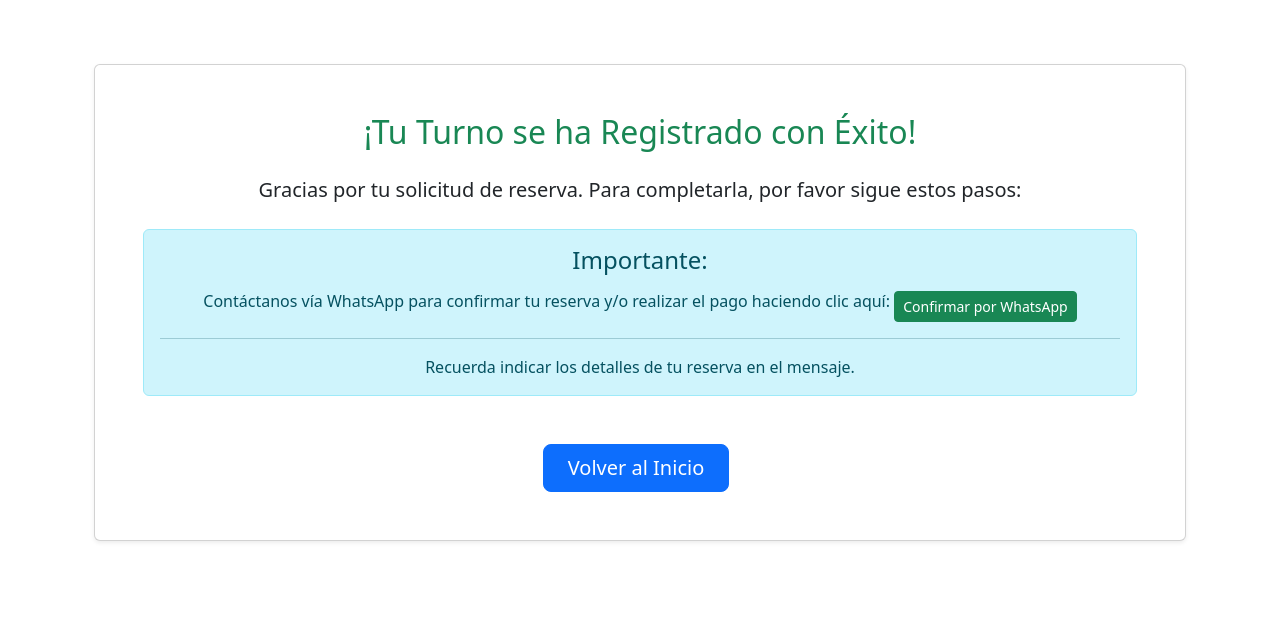
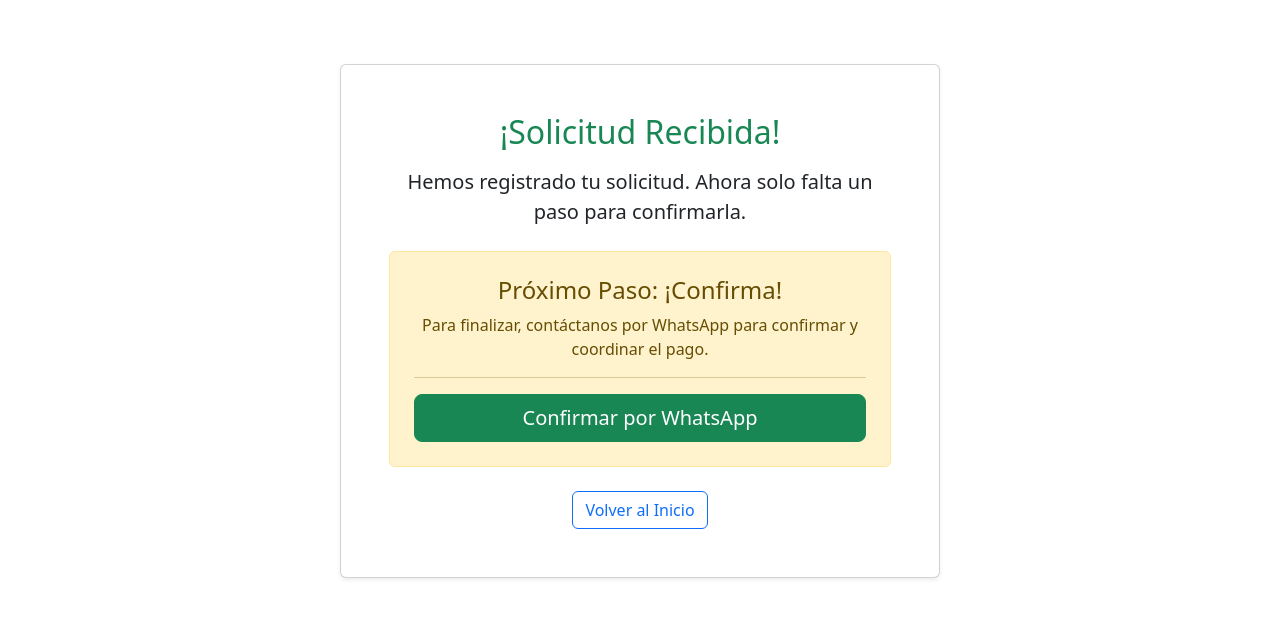
Before and after one commit to FacuMaza/canchas, a Django app: page /reserva-exitosa/ in a window 1280 px wide. Shown: the part 56-681 px from the top of the page. Run offline with Django 5.2, Linux system fonts and the light colour scheme; some libraries are stand-ins or nearby versions.

Commit message:
mod html,vistas

```diff
--- a/canchas/templates/historial_view.html
+++ b/canchas/templates/historial_view.html
@@ -43,7 +43,7 @@
   <div class="row">
       <div class="col-md-6">
           <h2>Últimos Ingresos</h2>
-          <a href="{% url 'ingreso-create' %}" class="btn btn-sm btn-success mb-2">Nuevo Ingreso</a>
+          <a href="{% url 'movimiento-rapido-create' %}" class="btn btn-sm btn-success mb-2">Nuevo Ingreso</a>
           <div class="table-responsive">
               <table class="table table-sm table-striped">
                   <thead><tr><th>Fecha</th><th>Monto</th><th>Descripción</th><th>Reserva</th></tr></thead>
@@ -65,7 +65,7 @@
       </div>
       <div class="col-md-6">
           <h2>Últimos Egresos</h2>
-           <a href="{% url 'egreso-create' %}" class="btn btn-sm btn-danger mb-2">Nuevo Egreso</a>
+           <a href="{% url 'movimiento-rapido-create' %}" class="btn btn-sm btn-danger mb-2">Nuevo Egreso</a>
           <div class="table-responsive">
               <table class="table table-sm table-striped">
                    <thead><tr><th>Fecha</th><th>Monto</th><th>Categoría</th><th>Descripción</th></tr></thead>
--- a/canchas/templates/reserva_exitosa.html
+++ b/canchas/templates/reserva_exitosa.html
@@ -2,43 +2,72 @@
 {% load static %}
 {% load i18n %}
 
-{% block title %}Reserva Registrada con Éxito{% endblock %}
+{% block title %}{{ titulo_pagina }}{% endblock %}
 
 {% block content %}
-<div class="container py-5 text-center">
-    <div class="card shadow-sm">
-        <div class="card-body p-5">
+<div class="container py-5">
+    <div class="mx-auto" style="max-width: 600px;">
+        <div class="card shadow-sm text-center">
+            <div class="card-body p-4 p-md-5">
+
                 <i class="bi bi-check-circle-fill text-success display-1 mb-3"></i>
-            <h2 class="card-title text-success">¡Tu Turno se ha Registrado con Éxito!</h2>
-            <p class="lead mt-4">
-                Gracias por tu solicitud de reserva. Para completarla, por favor sigue estos pasos:
-            </p>
+                <h2 class="card-title text-success mb-3">¡Solicitud Recibida!</h2>
+                <p class="lead">Hemos registrado tu solicitud. Ahora solo falta un paso para confirmarla.</p>
 
-            <div class="alert alert-info mt-4" role="alert">
-                <h4 class="alert-heading">Importante:</h4>
-                <p>
-                    Contáctanos vía WhatsApp para confirmar tu reserva y/o realizar el pago haciendo clic aquí:
+                <!-- ESTE BLOQUE AHORA MOSTRARÁ TODOS LOS DATOS CORRECTAMENTE -->
+                {% if reserva_info %}
+                <div class="card my-4 text-start">
+                    <div class="card-header fw-bold">
+                        Resumen de tu Reserva
+                    </div>
+                    <ul class="list-group list-group-flush">
+                        <li class="list-group-item d-flex justify-content-between align-items-center">
+                            Cancha:
+                            <strong>{{ reserva_info.cancha_nombre }}</strong>
+                        </li>
+                        <li class="list-group-item d-flex justify-content-between align-items-center">
+                            Fecha:
+                            <!-- El filtro 'date' de Django formatea el objeto fecha -->
+                            <strong>{{ reserva_info.fecha_reserva|date:"l, d \d\e F Y"|capfirst }}</strong>
+                        </li>
+                        <li class="list-group-item d-flex justify-content-between align-items-center">
+                            Horarios:
+                            <strong>
+                                {% for hora in reserva_info.horas_reservadas %}
+                                    {{ hora|time:"H:i" }}{% if not forloop.last %}, {% endif %}
+                                {% endfor %}
+                            </strong>
+                        </li>
+                         <li class="list-group-item d-flex justify-content-between align-items-center">
+                            A nombre de:
+                            <strong>{{ reserva_info.nombre_cliente }}</strong>
+                        </li>
+                    </ul>
+                </div>
+                {% endif %}
 
-                    {# Simplemente usamos la URL que la vista nos ha preparado #}
-                    <a href="{{ whatsapp_url }}" target="_blank" class="btn btn-success btn-sm mt-2">
+                <div class="alert alert-warning mt-4 p-4" role="alert">
+                    <h4 class="alert-heading"><i class="bi bi-whatsapp"></i> Próximo Paso: ¡Confirma!</h4>
+                    <p>Para finalizar, contáctanos por WhatsApp para confirmar y coordinar el pago.</p>
+                    <hr>
+                    <div class="d-grid">
+                         <a href="{{ whatsapp_url }}" target="_blank" class="btn btn-success btn-lg">
                             <i class="bi bi-whatsapp"></i> Confirmar por WhatsApp
                         </a>
-                </p>
-                <hr>
-                <p class="mb-0">
-                    {# Este mensaje se puede simplificar o personalizar si lo deseas #}
+                    </div>
                     {% if reserva_confirmada %}
-                    Si no recibimos tu confirmación, tu reserva podría ser cancelada automáticamente <strong>una hora después</strong> si no se ha confirmado el pago o contacto.
-                    {% else %}
-                    Recuerda indicar los detalles de tu reserva en el mensaje.
+                    <small class="d-block mt-3 text-muted">
+                        Recuerda que tu reserva debe ser confirmada. De lo contrario, podría liberarse para otro cliente.
+                    </small>
                     {% endif %}
-                </p>
                 </div>
 
-            <div class="mt-5">
-                <a href="{% url 'public-home' %}" class="btn btn-primary btn-lg px-4 me-2">
-                    <i class="bi bi-house-door-fill"></i> Volver al Inicio
+                <div class="mt-4">
+                    <a href="{% url 'public-home' %}" class="btn btn-outline-primary">
+                        <i class="bi bi-house-door"></i> Volver al Inicio
                     </a>
+                </div>
+
             </div>
         </div>
     </div>
--- a/canchas/views.py
+++ b/canchas/views.py
@@ -121,14 +121,12 @@ class PublicHomeView(ListView):
 
 
 
-# --- PublicReservarClienteView (SIN CAMBIOS, puedes dejar la tuya) ---
 class PublicReservarClienteView(View):
     template_name = 'public_reservar_cliente.html'
     form_class = PublicClienteReservaForm
 
-    # ... (El método _generar_slots_lee_tipo_origen no cambia) ...
     def _generar_slots_lee_tipo_origen(self, cancha, fecha_obj):
-        # ... (Tu función se mantiene igual) ...
+        # Esta función no se modifica, es correcta.
         slots_del_dia = []
         hora_apertura_cancha = time(7, 0)
         limite_generacion_hora = time(2, 0)
@@ -181,7 +179,6 @@ class PublicReservarClienteView(View):
             current_datetime_slot = slot_dt_fin
         return slots_del_dia
 
-    # ... (El método get no cambia) ...
     def get(self, request, cancha_pk, fecha):
         cancha = get_object_or_404(Cancha, pk=cancha_pk, esta_activa=True)
         try:
@@ -205,171 +202,124 @@ class PublicReservarClienteView(View):
         return render(request, self.template_name, context)
 
     def post(self, request, cancha_pk, fecha):
-        # ... (Lógica inicial sin cambios) ...
         cancha = get_object_or_404(Cancha, pk=cancha_pk, esta_activa=True)
         try:
             fecha_obj = datetime.strptime(fecha, '%Y-%m-%d').date()
         except ValueError:
             messages.error(request, "Formato de fecha inválido.")
             return redirect('public-home')
-        if fecha_obj < timezone.localdate():
-            messages.error(request, "No puedes reservar en una fecha pasada.")
-            return redirect('public-home')
-
+
+        # ... El resto de la validación se mantiene igual ...
         form_cliente = self.form_class(request.POST)
         slots_seleccionados_str = request.POST.getlist('slot_reservar')
 
         def _render_form_con_errores(error_msg=None, form_errors=False):
-            if error_msg and not form_errors:
-                messages.error(request, error_msg)
-            elif error_msg and form_errors:
-                messages.error(request, error_msg)
+            # ... Esta función auxiliar no cambia ...
+            if error_msg: messages.error(request, error_msg)
             slots = self._generar_slots_lee_tipo_origen(cancha, fecha_obj)
-            context = {
-                'cancha': cancha,
-                'fecha_seleccionada': fecha_obj,
-                'fecha_str': fecha,
-                'slots': slots,
-                'form_cliente': form_cliente,
-                'titulo_pagina': f"Reservar en {cancha.nombre} para el {fecha_obj.strftime('%d/%m/%Y')}"
-            }
+            context = { 'cancha': cancha, 'fecha_seleccionada': fecha_obj, 'fecha_str': fecha, 'slots': slots, 'form_cliente': form_cliente, 'titulo_pagina': f"Reservar en {cancha.nombre}" }
             return render(request, self.template_name, context)
 
         if not form_cliente.is_valid():
-            return _render_form_con_errores(form_errors=True)
+            return _render_form_con_errores("Por favor, revisa los datos del formulario.", form_errors=True)
         if not slots_seleccionados_str:
             return _render_form_con_errores("No seleccionaste ningún horario. Por favor, elige al menos uno.")
 
+        # --- Lógica de creación de reservas (La parte importante) ---
         nombre_cliente = form_cliente.cleaned_data['nombre_cliente']
-        # La línea para obtener `contacto_cliente` ha sido eliminada.
-
-        # ... (Toda la validación de slots y horarios consecutivos se mantiene igual) ...
-        slots_seleccionados_time = []
-        try:
-            for hora_str_seleccionada in slots_seleccionados_str:
-                slots_seleccionados_time.append(datetime.strptime(hora_str_seleccionada, '%H:%M').time())
-        except ValueError:
-            return _render_form_con_errores("Formato de hora inválido en los horarios seleccionados.")
-
-        slots_seleccionados_time.sort()
-        duracion_turno_minutos = cancha.duracion_turno_minutos if hasattr(cancha, 'duracion_turno_minutos') else 30
-
-        if len(slots_seleccionados_time) > 1:
-            consecutivos = True
-            for i in range(len(slots_seleccionados_time) - 1):
-                dt1 = datetime.combine(timezone.localdate(), slots_seleccionados_time[i])
-                dt2 = datetime.combine(timezone.localdate(), slots_seleccionados_time[i+1])
-                if dt1 + timedelta(minutes=duracion_turno_minutos) != dt2:
-                    consecutivos = False
-                    break
-            if not consecutivos:
-                return _render_form_con_errores("Los horarios seleccionados deben ser consecutivos.")
-
-        q_objects_conflicto = Q()
-        for hora_inicio_slot in slots_seleccionados_time:
-            q_objects_conflicto |= Q(fecha=fecha_obj, hora_inicio=hora_inicio_slot)
-        if q_objects_conflicto:
-            conflictos_encontrados = Reserva.objects.filter(
-                cancha=cancha,
-                estado__in=['confirmada', 'pendiente_pago', 'pendiente']
-            ).filter(q_objects_conflicto).values('fecha', 'hora_inicio')
-            if conflictos_encontrados:
-                conflictos_set = {(c['fecha'], c['hora_inicio']) for c in conflictos_encontrados}
-                error_detalle = ", ".join([f"{h.strftime('%H:%M')}" for f, h in sorted(list(conflictos_set))])
-                return _render_form_con_errores(f"Alguno(s) de los horarios seleccionados ({error_detalle}) ya no está(n) disponible(s). Por favor, intenta de nuevo.")
-
-        # ... (Lógica de creación de reservas con `notas_internas` modificado) ...
-        reservas_creadas_count = 0
+        slots_seleccionados_time = sorted([datetime.strptime(h, '%H:%M').time() for h in slots_seleccionados_str])
+
+        # ... (Toda la validación de conflictos se mantiene) ...
+
+        # MEJORA: Preparamos listas para guardar los resultados
+        reservas_creadas_pks = []
         errores_creacion = []
-        horas_reservadas_exitosamente = []
-        precio_turno_publico_cliente = cancha.precio_publico if hasattr(cancha, 'precio_publico') else None
-
-        for hora_inicio_slot_actual in slots_seleccionados_time:
+        precio_turno = cancha.precio_publico if hasattr(cancha, 'precio_publico') else None
+        duracion_turno = cancha.duracion_turno_minutos if hasattr(cancha, 'duracion_turno_minutos') else 30
+
+        # El bucle de guardado sigue siendo el mismo, solo cambia lo que guardamos
+        for hora_inicio in slots_seleccionados_time:
             try:
-                Reserva.objects.create(
+                # La creación del objeto no cambia
+                nueva_reserva = Reserva.objects.create(
                     cancha=cancha,
                     usuario=None,
                     fecha=fecha_obj,
-                    hora_inicio=hora_inicio_slot_actual,
-                    hora_fin=(datetime.combine(fecha_obj, hora_inicio_slot_actual) + timedelta(minutes=duracion_turno_minutos)).time(),
+                    hora_inicio=hora_inicio,
+                    hora_fin=(datetime.combine(fecha_obj, hora_inicio) + timedelta(minutes=duracion_turno)).time(),
                     nombre_reserva=nombre_cliente,
                     tipo_reserva_origen='publica',
-                    precio_reserva=precio_turno_publico_cliente,
+                    precio_reserva=precio_turno,
                     estado='pendiente_pago',
-                    # CAMBIO: Se elimina la variable `contacto_cliente` de las notas.
                     notas_internas=f"Reserva cliente público: {nombre_cliente}."
                 )
-                reservas_creadas_count += 1
-                horas_reservadas_exitosamente.append(hora_inicio_slot_actual.strftime('%H:%M'))
+                # MEJORA: Guardamos el ID de la reserva creada
+                reservas_creadas_pks.append(nueva_reserva.pk)
             except Exception as e:
-                print(f"ERROR al crear reserva: {e}")
-                errores_creacion.append(hora_inicio_slot_actual.strftime('%H:%M'))
-
-        # ... (La parte final del método post se mantiene igual) ...
-        if reservas_creadas_count > 0:
-            messages.success(request, f"¡Gracias, {nombre_cliente}! Tu solicitud de {reservas_creadas_count} turno(s) ha sido registrada.")
-
-            request.session['reserva_exitosa_info'] = {
-                'nombre_cliente': nombre_cliente,
-                'fecha_reserva': fecha_obj.isoformat(),
-                'horas_reservadas': horas_reservadas_exitosamente,
-            }
+                errores_creacion.append(hora_inicio.strftime('%H:%M'))
+
+        # --- Redirección y mensajes ---
+        if reservas_creadas_pks:
+            messages.success(request, f"¡Gracias, {nombre_cliente}! Tu solicitud ha sido registrada.")
+
+            # MEJORA: Guardamos la lista de PKs en la sesión. Es la forma más robusta.
+            request.session['reserva_exitosa_pks'] = reservas_creadas_pks
 
             if errores_creacion:
                 messages.warning(request, f"Atención: Algunos horarios ({', '.join(errores_creacion)}) no pudieron ser reservados.")
 
             return redirect('reserva-exitosa')
 
-        else:
-            msg_error = "No se pudo procesar tu solicitud de reserva. Ningún turno fue creado."
-            if errores_creacion:
-                msg_error += f" Problemas con horarios: {', '.join(errores_creacion)}."
+        else: # Si no se creó ninguna reserva
+            msg_error = "No se pudo procesar tu solicitud. Ningún turno fue creado."
+            if errores_creacion: msg_error += f" Problemas con horarios: {', '.join(errores_creacion)}."
             return _render_form_con_errores(msg_error)
 
 
-# --- ReservaExitosaView (AQUÍ ESTÁ EL CAMBIO IMPORTANTE) ---
 class ReservaExitosaView(TemplateView):
     template_name = 'reserva_exitosa.html'
 
     def get_context_data(self, **kwargs):
         context = super().get_context_data(**kwargs)
 
-        reserva_info = self.request.session.pop('reserva_exitosa_info', None)
+        # MEJORA: Obtenemos los PKs de la sesión.
+        reserva_pks = self.request.session.pop('reserva_exitosa_pks', None)
+
+        context['titulo_pagina'] = "Reserva Registrada"
+        context['reserva_info'] = None  # Inicializamos por defecto
 
         # URL genérica por si algo falla
-        wa_params_genericos = {'text': 'Hola, acabo de realizar una solicitud de reserva y quiero confirmar los detalles. Gracias.'}
-        context['whatsapp_url'] = f"https://wa.me/5493875908958?{urlencode(wa_params_genericos)}"
-
-        if reserva_info:
-            try:
-                nombre = reserva_info.get('nombre_cliente')
-                fecha_obj = date.fromisoformat(reserva_info.get('fecha_reserva'))
-                horas = reserva_info.get('horas_reservadas', [])
-
-                # --- AQUÍ ESTÁ EL CAMBIO MÁGICO ---
-                # Usa formats.date_format de Django, que respeta tu settings.py (LANGUAGE_CODE='es-ar')
-                # El formato es el mismo que usabas en strftime.
-                fecha_str = formats.date_format(fecha_obj, "l, d \d\e F").capitalize()
-                # El \d\e es un truco para que Django no interprete la 'd' de "de" como un día.
-                # --- FIN DEL CAMBIO MÁGICO ---
-
-                horas_str = ", ".join(horas)
+        wa_params = {'text': 'Hola, quiero confirmar mi solicitud de reserva. Gracias.'}
+
+        if reserva_pks:
+            # MEJORA: Buscamos las reservas reales en la BBDD.
+            reservas = Reserva.objects.filter(pk__in=reserva_pks).select_related('cancha').order_by('hora_inicio')
+
+            if reservas.exists():
+                primera_reserva = reservas.first()
+
+                # Preparamos el diccionario de información para la plantilla
+                context['reserva_info'] = {
+                    'cancha_nombre': primera_reserva.cancha.nombre,
+                    'fecha_reserva': primera_reserva.fecha,
+                    'nombre_cliente': primera_reserva.nombre_reserva,
+                    'horas_reservadas': [r.hora_inicio for r in reservas]
+                }
+
+                # Construir el mensaje de WhatsApp con los datos correctos
+                fecha_str = formats.date_format(primera_reserva.fecha, "l, d \d\e F Y").capitalize()
+                horas_str = ", ".join([h.strftime('%H:%M') for h in context['reserva_info']['horas_reservadas']])
 
                 mensaje_texto = (
-                    f"Hola, quiero confirmar mi solicitud de reserva para el día {fecha_str} "
-                    f"a nombre de {nombre} para los horarios: {horas_str}. Gracias."
+                    f"Hola, quiero confirmar mi reserva para la cancha {primera_reserva.cancha.nombre} "
+                    f"el día {fecha_str} a nombre de {primera_reserva.nombre_reserva} "
+                    f"para los horarios: {horas_str}. Gracias."
                 )
-
-                wa_params = {'text': mensaje_texto}
-                context['whatsapp_url'] = f"https://wa.me/5493875908958?{urlencode(wa_params)}"
+                wa_params['text'] = mensaje_texto
                 context['reserva_confirmada'] = True
 
-            except Exception as e:
-                print(f"ERROR CRÍTICO al procesar datos para URL de WhatsApp: {e}")
-
-        context['titulo_pagina'] = "Reserva Registrada"
+        context['whatsapp_url'] = f"https://wa.me/5493875908958?{urlencode(wa_params)}"
         return context
-
 
 
 
```
Also changed, not shown: canchas/templates/public_reservar_cliente.html (+77 -32 lines). Lines whose indentation alone changed are shown as unchanged.
